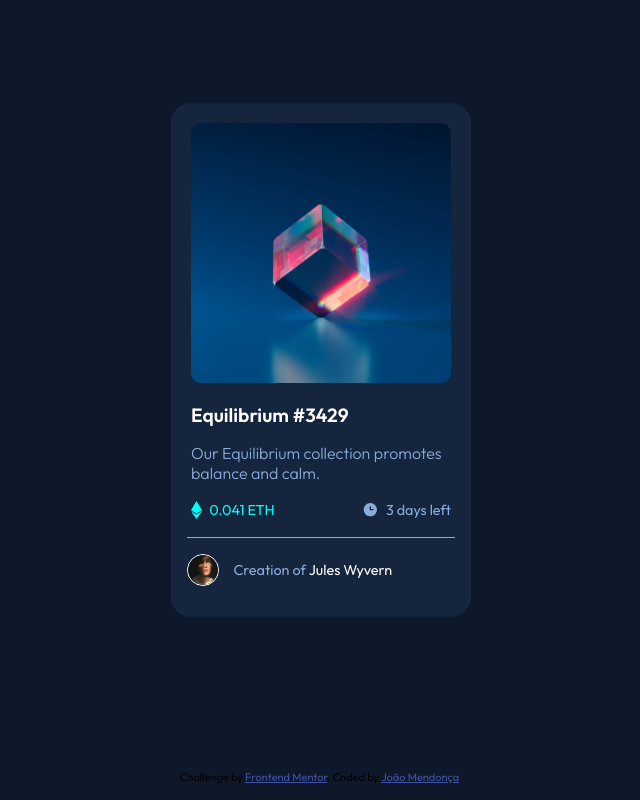
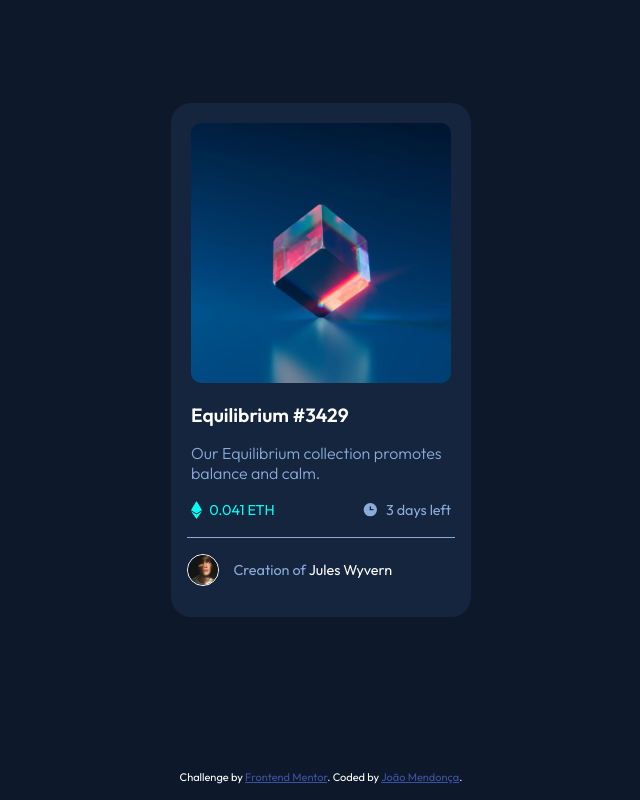
Before and after one commit to mendoncajoao/frontendmentor-nft-preview-card, a plain HTML site: page index.html in a window 1280 px wide. Shown: the whole page, without its empty margins (319-959 px from the left). Drawn offline with Linux system fonts and the light colour scheme.

Commit message:
Update styles.css
Changed the color for the signature at the bottom from dark blue to white.

```diff
--- a/styles.css
+++ b/styles.css
@@ -184,6 +184,7 @@ img {
   bottom: 2%;
   left: 50%;
   transform: translateX(-50%);
+  color: var(--cl_white);
 }
 
 .attribution a {
```
